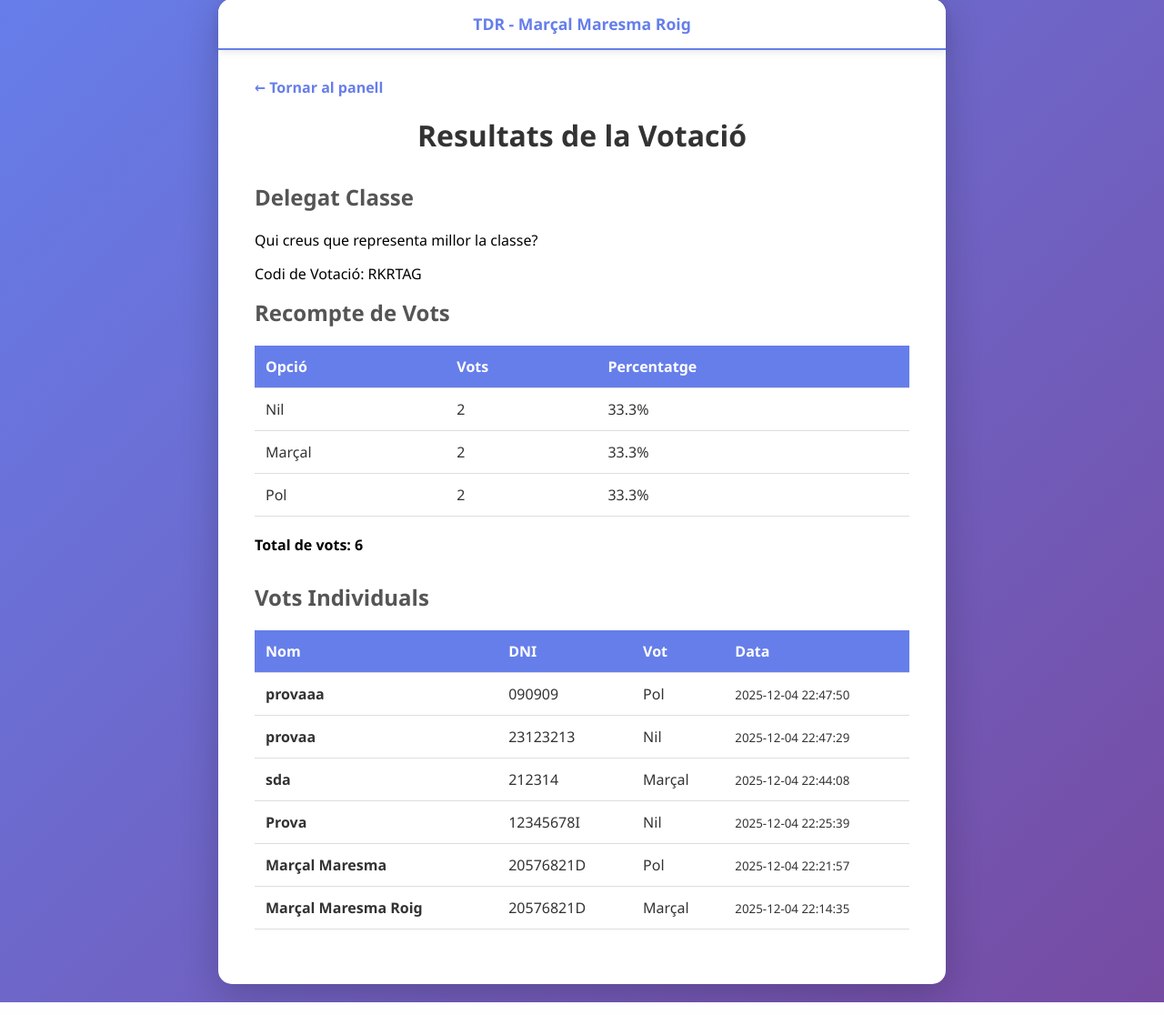
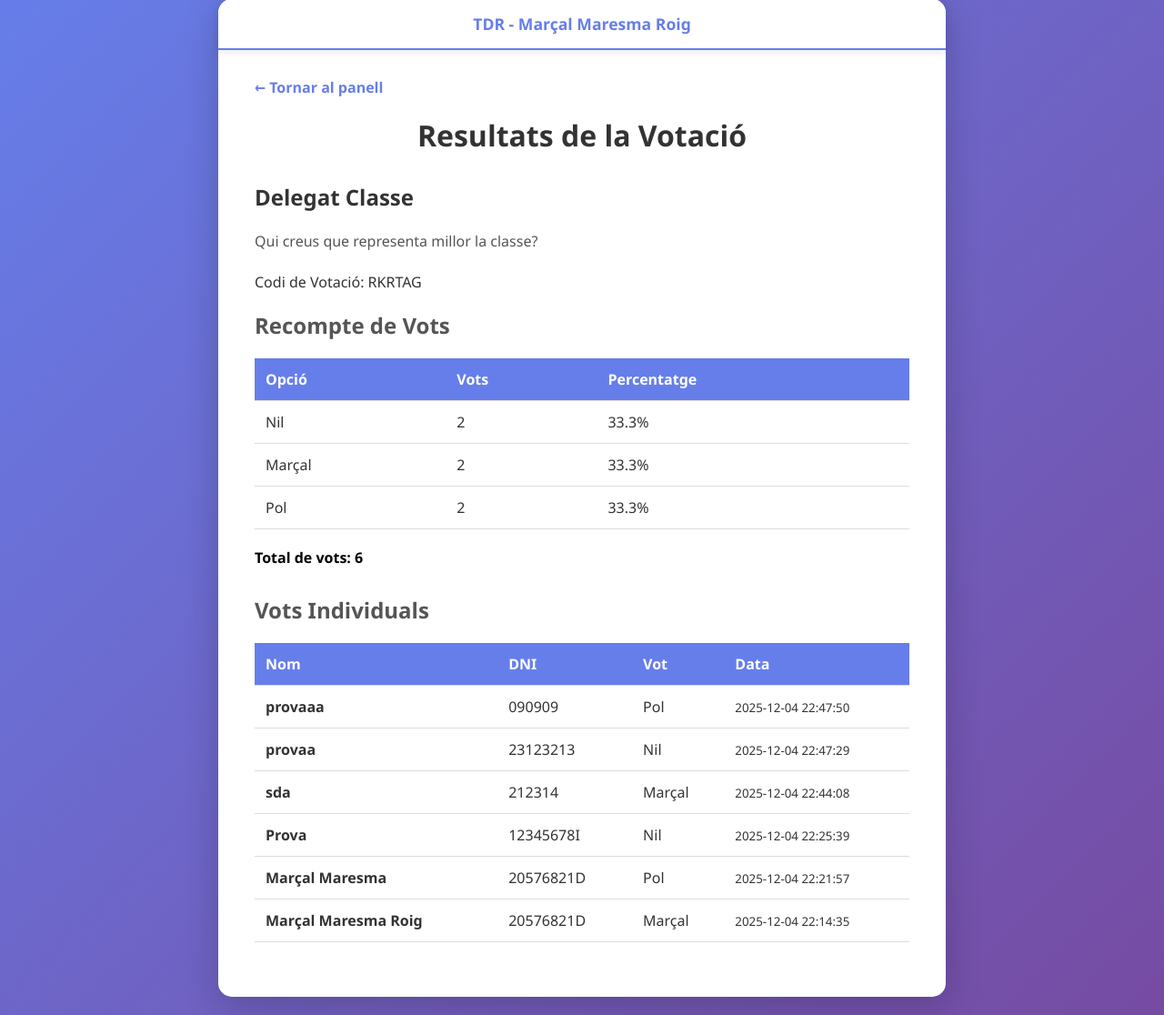
Before and after one commit to marcalmaresma/tdr, a Flask app: page /admin/polls/1 in a window 1280 px wide. Shown: the part 21-1137 px from the top of the page at 91% size. Run offline with Flask 3, Linux system fonts and the light colour scheme; a user stored in the database is signed in; data comes from the database, SQL or seed files in the repository; both versions use the stored data as it was after the commit.

Commit message:
Millora format de textos App

```diff
--- a/App Votació (Part Pràctica)/static/css/style.css
+++ b/App Votació (Part Pràctica)/static/css/style.css
@@ -44,6 +44,22 @@ h2 {
     color: #555;
     margin-bottom: 20px;
     font-size: 1.5em;
+}
+
+#poll-info {
+    color: #333;
+    margin-bottom: 20px;
+}
+
+#poll-info h2 {
+    color: #333;
+}
+
+#poll-info p {
+    color: #555;
+    margin-top: 10px;
+    margin-bottom: 20px;
+    line-height: 1.6;
 }
 
 .form-group {
@@ -148,6 +164,7 @@ textarea {
     cursor: pointer;
     transition: all 0.3s;
     background: white;
+    color: #333;
 }
 
 .role-card:hover {
@@ -159,6 +176,11 @@ textarea {
 .role-card h3 {
     color: #667eea;
     margin-bottom: 10px;
+}
+
+.role-card p {
+    color: #555;
+    margin-top: 10px;
 }
 
 .alert {
```
Also changed, not shown: App Votació (Part Pràctica)/votacions.db.
